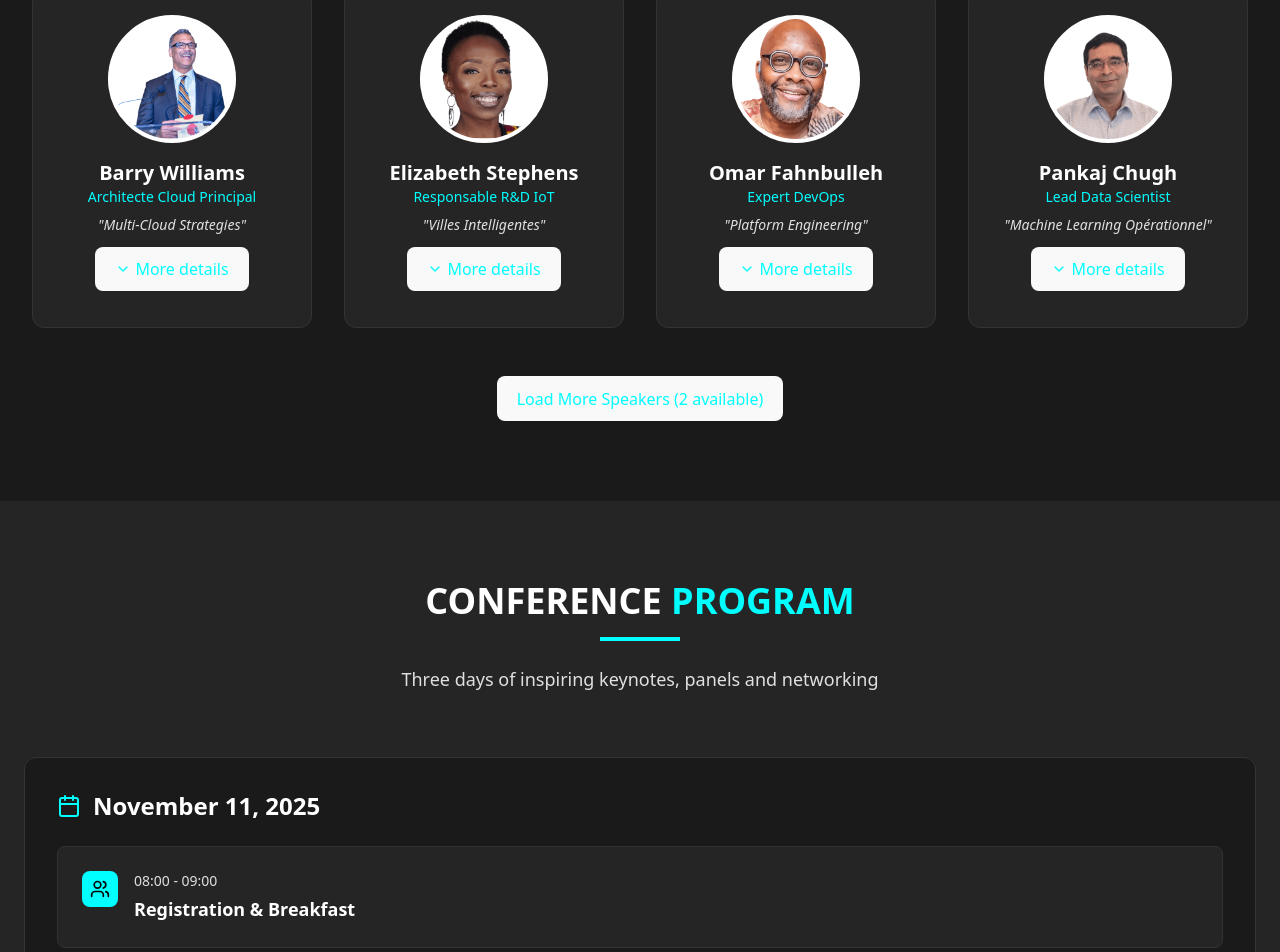
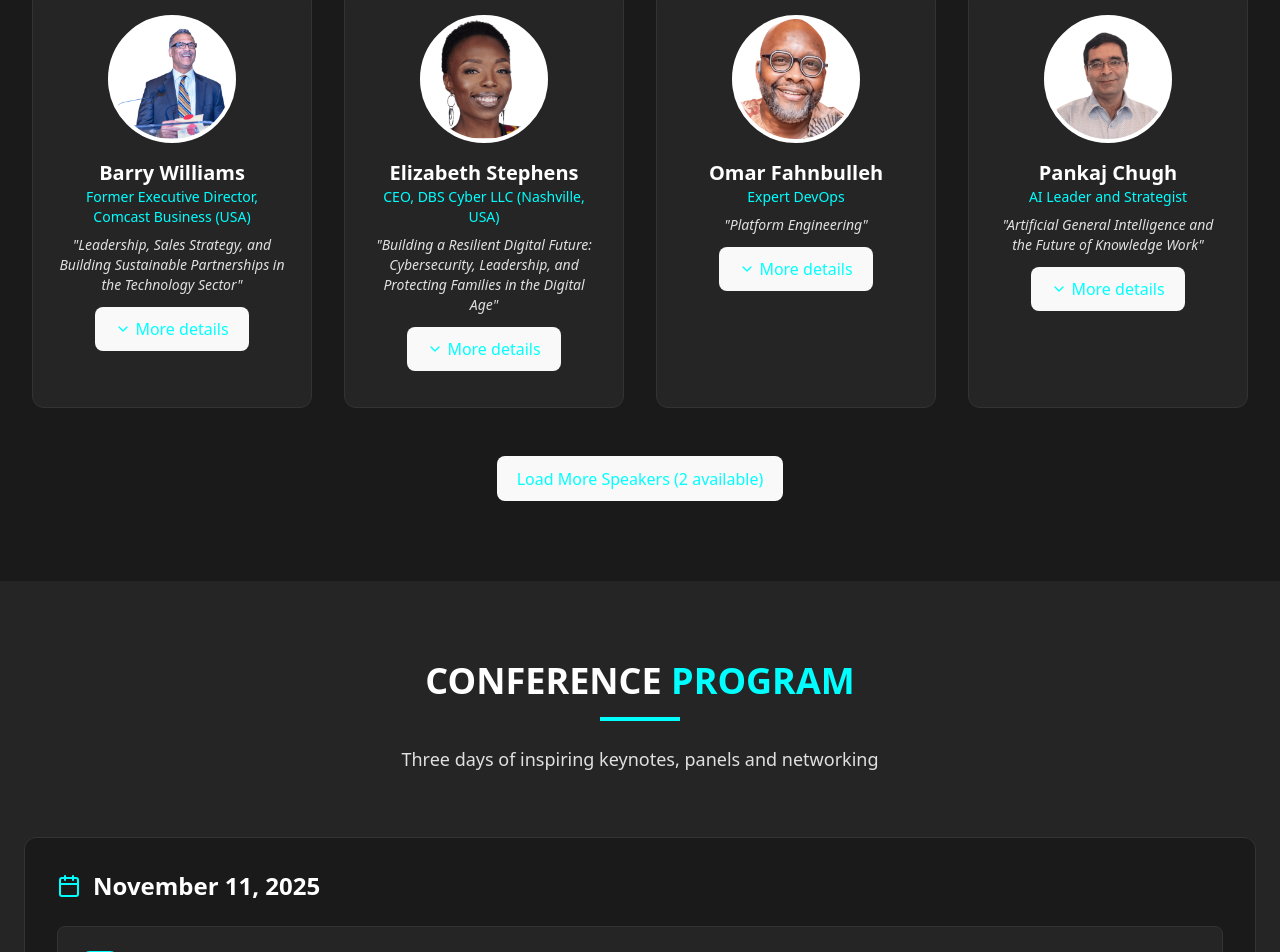
Before and after one commit to yaloulou/conferencewebesite, a React (Vite) app: page / in a window 1280 px wide. Shown: the part 1436-2388 px from the top of the page. Built offline with nearby package versions, Linux system fonts and the light colour scheme.

Commit message:
first commit

```diff
--- a/src/App.jsx
+++ b/src/App.jsx
@@ -390,8 +390,8 @@ const SpeakersSection = () => {
     {
       id: 4,
       name: "Barry Williams",
-      title: "Architecte Cloud Principal",
-      topic: "Multi-Cloud Strategies",
+      title: "Former Executive Director, Comcast Business (USA)",
+      topic: "Leadership, Sales Strategy, and Building Sustainable Partnerships in the Technology Sector",
       bio: "15 ans d'expérience chez Google Cloud et AWS, architecte de solutions pour Fortune 500 companies.",
       avatar: "/intervenants/Barry Williams.png",
       social: {
@@ -402,8 +402,8 @@ const SpeakersSection = () => {
     {
       id: 5,
       name: "Elizabeth Stephens",
-      title: "Responsable R&D IoT",
-      topic: "Villes Intelligentes",
+      title: "CEO, DBS Cyber LLC (Nashville, USA)",
+      topic: "Building a Resilient Digital Future: Cybersecurity, Leadership, and Protecting Families in the Digital Age",
       bio: "Docteure en informatique urbaine, elle dirige les projets IoT pour des métropoles européennes et asiatiques.",
       avatar: "/intervenants/Elizabeth Stephens.png",
       social: {
@@ -426,8 +426,8 @@ const SpeakersSection = () => {
     {
       id: 7,
       name: "Pankaj Chugh",
-      title: "Lead Data Scientist",
-      topic: "Machine Learning Opérationnel",
+      title: "AI Leader and Strategist",
+      topic: "Artificial General Intelligence and the Future of Knowledge Work",
       bio: "Ancienne de Netflix et Spotify, spécialiste du déploiement de modèles ML à grande échelle.",
       avatar: "/intervenants/Pankaj Chugh.png",
       social: {
@@ -450,8 +450,8 @@ const SpeakersSection = () => {
     {
       id: 9,
       name: "Shanam Kapoor",
-      title: "Responsable UX Research",
-      topic: "Design Centré Utilisateur",
+      title: "Strategic Culture & Well-being Leader (USA)",
+      topic: "Conscious Leadership and the Future of Workplace Well-being",
       bio: "Pionnière des méthodes de recherche UX appliquées aux produits digitaux complexes, formatrice internationale.",
       avatar: "/intervenants/Shanam Kapoor.png",
       social: {
```
